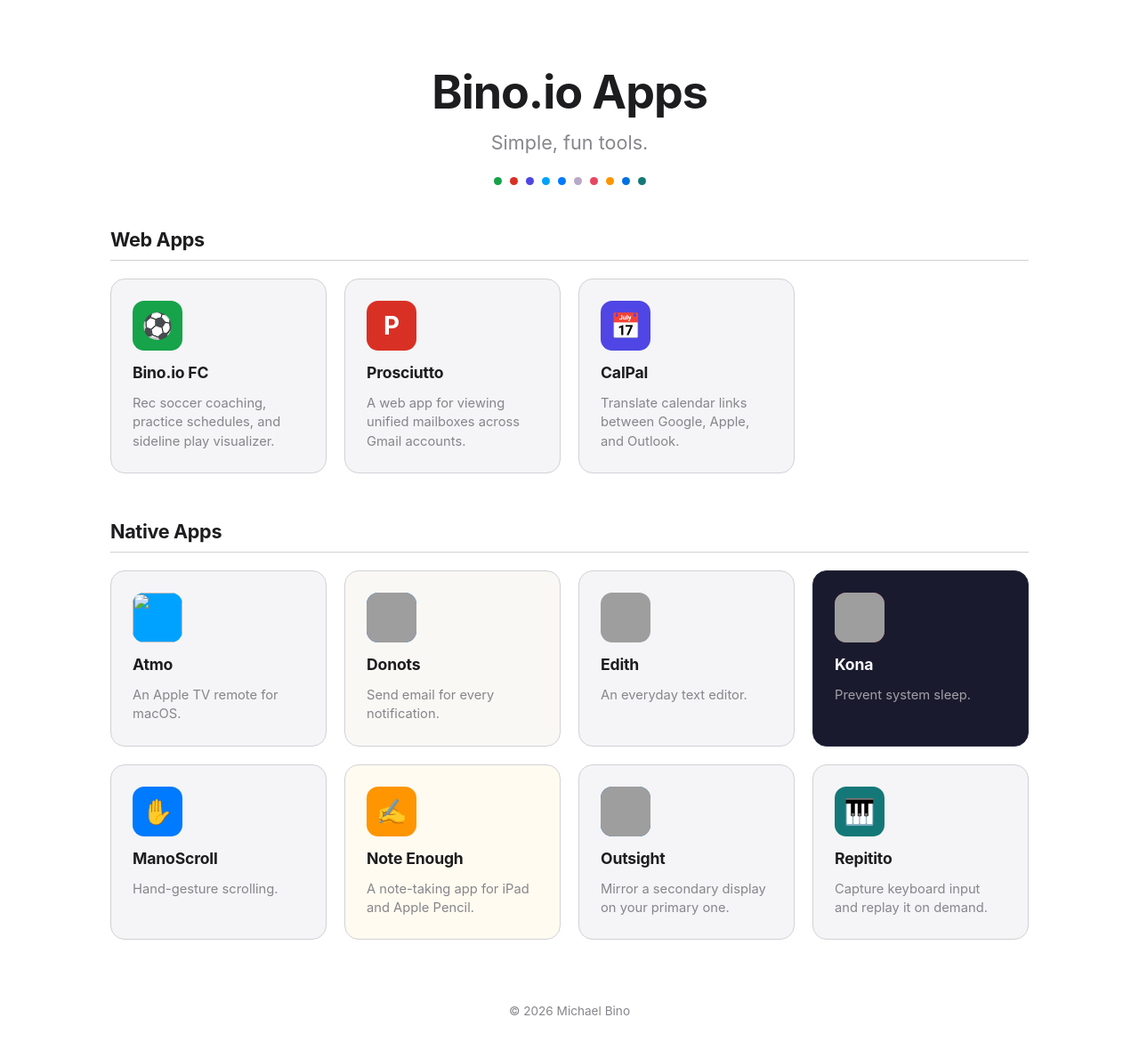
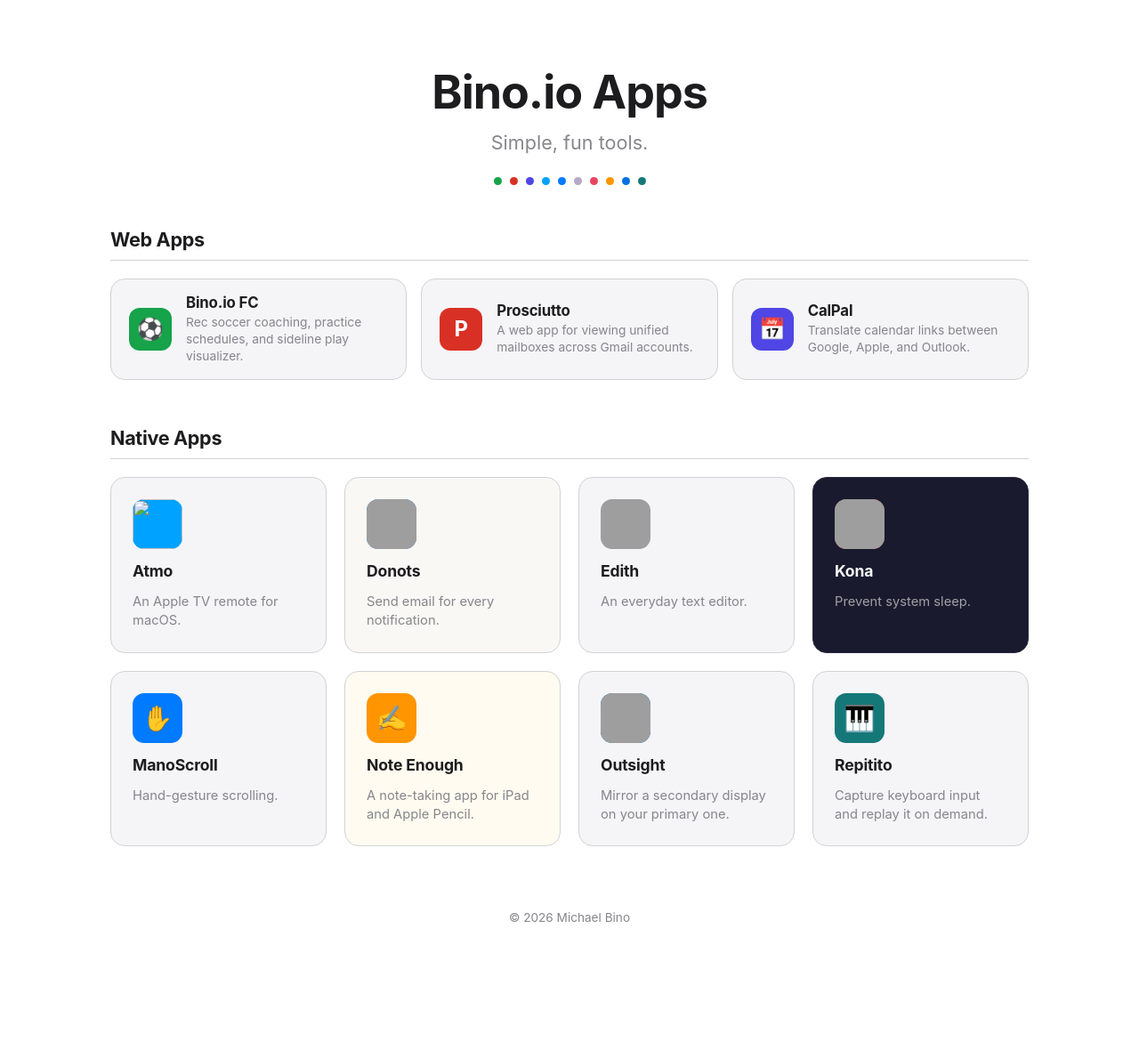
Before and after one commit to binoio/bino.io, a Jekyll site: the page built from index.html, in a window 1280 px wide. Shown: the whole page at 89% size. Built offline with Jekyll 4.4.1, drawn with Linux system fonts in a browser that asks for light colours; after the commit the page ends 1075 px from its top, so only the background shows below that; grey boxes are pictures that could not be loaded.

Commit message:
style: format Web Apps as wide horizontal rectangular tiles (#3)

```diff
--- a/_layouts/landing.html
+++ b/_layouts/landing.html
@@ -115,6 +115,43 @@
     .card h2 { font-size: 1.1rem; font-weight: 650; margin: 0; letter-spacing: -0.01em; }
     .card p { font-size: .92rem; line-height: 1.45; color: var(--secondary); margin: 0; flex: 1; }
 
+    /* Web Apps: wide, low-profile rectangular tiles */
+    .grid.grid-wide {
+      grid-template-columns: repeat(auto-fit, minmax(310px, 1fr));
+      gap: 16px;
+    }
+    .card.card-wide {
+      flex-direction: row;
+      align-items: center;
+      gap: 16px;
+      padding: 16px 20px;
+    }
+    .card.card-wide .mark {
+      width: 48px;
+      height: 48px;
+      min-width: 48px;
+      border-radius: 12px;
+      font-size: 1.5rem;
+    }
+    .card.card-wide .card-content {
+      display: flex;
+      flex-direction: column;
+      gap: 3px;
+      min-width: 0;
+    }
+    .card.card-wide .card-content h2 {
+      font-size: 1.05rem;
+      font-weight: 650;
+      margin: 0;
+      letter-spacing: -0.01em;
+    }
+    .card.card-wide .card-content p {
+      font-size: 0.86rem;
+      line-height: 1.38;
+      color: var(--secondary);
+      margin: 0;
+    }
+
     /* Per-product identity, echoing each landing page. */
     .card.donots      { background: #faf8f5; }
     .card.note-enough { background: #fffbf0; }
--- a/index.html
+++ b/index.html
@@ -23,23 +23,29 @@ title: "Bino.io Apps"
   <div class="section-header">
     <h2>Web Apps</h2>
   </div>
-  <div class="grid">
-    <a class="card fc" href="https://fc.bino.io" style="--accent:#16a34a">
+  <div class="grid grid-wide">
+    <a class="card card-wide fc" href="https://fc.bino.io" style="--accent:#16a34a">
       <span class="mark">&#9917;</span>
+      <div class="card-content">
         <h2>Bino.io FC</h2>
         <p>Rec soccer coaching, practice schedules, and sideline play visualizer.</p>
+      </div>
     </a>
 
-    <a class="card prosciutto" href="/Prosciutto/" style="--accent:#d93025">
+    <a class="card card-wide prosciutto" href="/Prosciutto/" style="--accent:#d93025">
       <span class="mark">P</span>
+      <div class="card-content">
         <h2>Prosciutto</h2>
         <p>A web app for viewing unified mailboxes across Gmail accounts.</p>
+      </div>
     </a>
 
-    <a class="card calpal" href="https://mabino.github.io/calpal/" style="--accent:#4f46e5">
+    <a class="card card-wide calpal" href="https://mabino.github.io/calpal/" style="--accent:#4f46e5">
       <span class="mark">&#128197;</span>
+      <div class="card-content">
         <h2>CalPal</h2>
         <p>Translate calendar links between Google, Apple, and Outlook.</p>
+      </div>
     </a>
   </div>
 </section>
```
Lines whose indentation alone changed are shown as unchanged.
